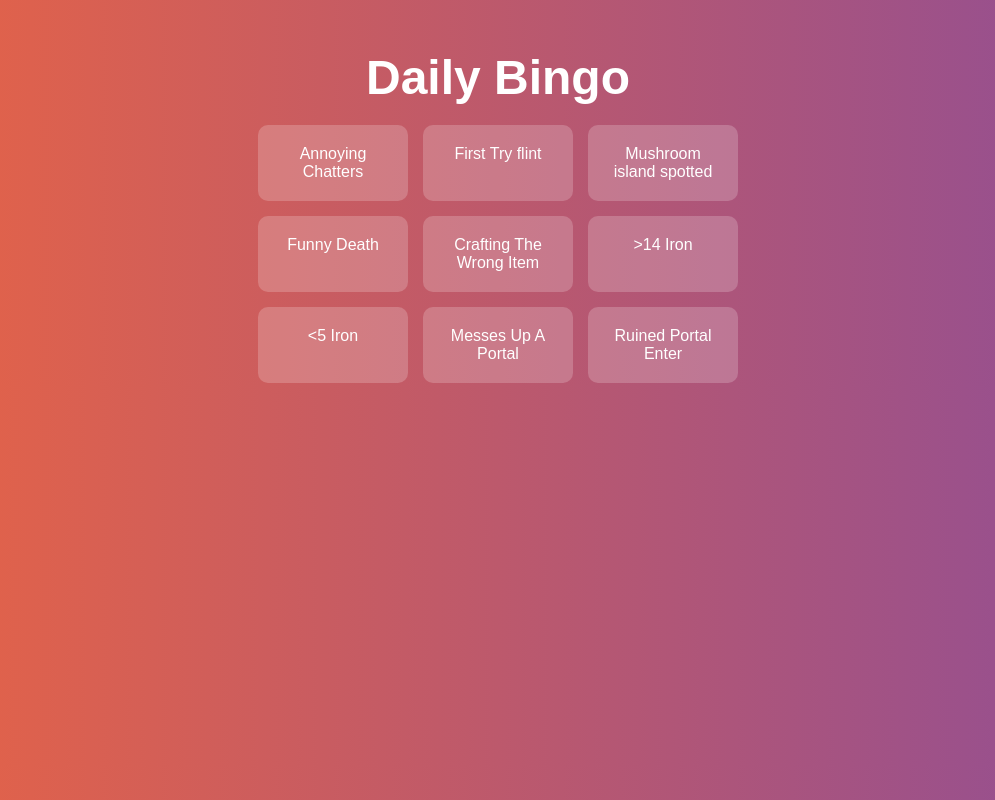
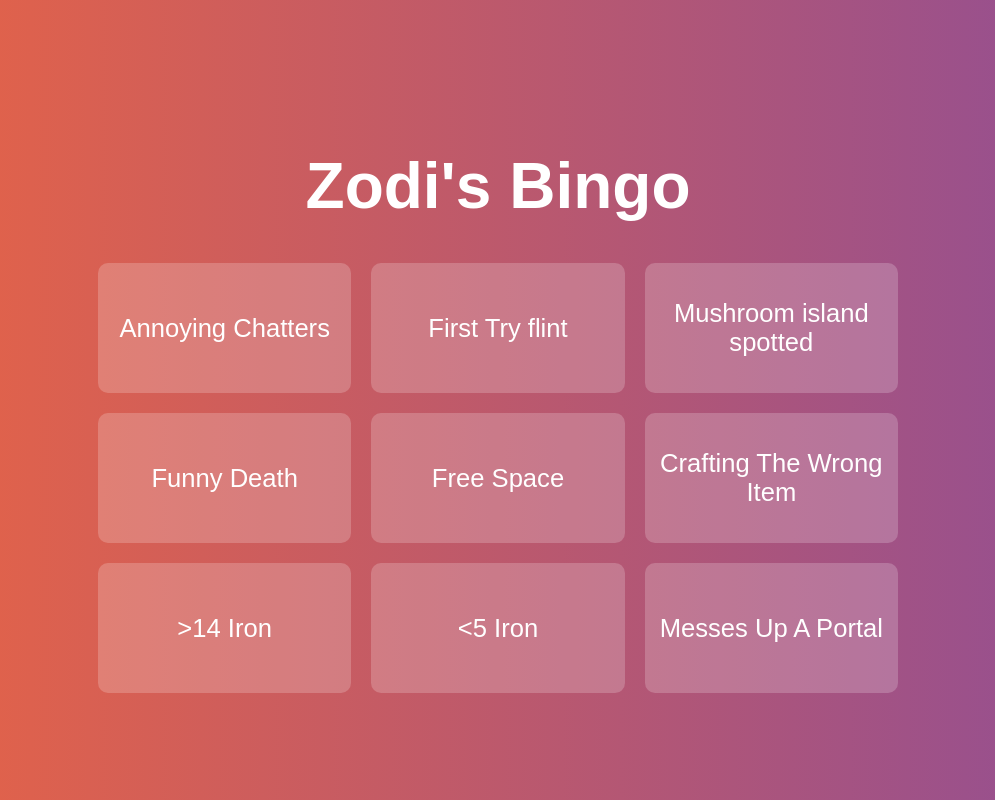
Before and after one commit to ZodiDev/Bingo, a plain HTML site: page index.html in a window 1280 px wide. Shown: the whole page, without its empty margins (142-1137 px from the left). Drawn offline with Linux system fonts and the light colour scheme.

Commit message:
Add files via upload

```diff
--- a/index.html
+++ b/index.html
@@ -1,13 +1,13 @@
 <!DOCTYPE html>
 <html lang="en">
   <head>
-  <meta charset="UTF-8">
+    <meta charset="UTF-8" />
     <title>Daily Bingo</title>
-  <link rel="stylesheet" href="style.css">
+    <link rel="stylesheet" href="style.css" />
   </head>
   <body>
     <div class="container">
-    <h1>Daily Bingo</h1>
+      <h1>Zodi's Bingo</h1>
       <div id="bingo-board">
         <!-- Bingo cells will be generated here -->
       </div>
--- a/script.js
+++ b/script.js
@@ -20,13 +20,6 @@ const bingoItems = [
   "Hunger reset",
 ];
 
-// Remove the fetch function
-// async function fetchBingoItems() {
-//   const response = await fetch('bingo.json');
-//   const items = await response.json();
-//   return items;
-// }
-
 // Generate a consistent random seed based on the current date
 function getDailySeed() {
   const date = new Date();
@@ -48,7 +41,7 @@ function shuffleItems(items, seed) {
     const j = Math.floor(seededRandom(seed + i) * (i + 1));
     [shuffled[i], shuffled[j]] = [shuffled[j], shuffled[i]];
   }
-  return shuffled.slice(0, 9); // Return only 9 items
+  return shuffled;
 }
 
 // Render the bingo board
@@ -89,12 +82,21 @@ let claimedCells = JSON.parse(localStorage.getItem("claimedCells")) || [];
 
 function init() {
   const seed = getDailySeed();
-  const bingoItemsForToday = shuffleItems(bingoItems, seed);
+
+  // Exclude "Free Space" and shuffle the remaining items
+  const itemsWithoutFreeSpace = bingoItems.slice();
+  const shuffledItems = shuffleItems(itemsWithoutFreeSpace, seed);
+
+  // Select 8 items since the middle one will be "Free Space"
+  const selectedItems = shuffledItems.slice(0, 8);
+
+  // Insert "Free Space" into the middle position
+  selectedItems.splice(4, 0, "Free Space"); // Position 4 is the middle in a 9-item list
 
   // Save today's bingo items in localStorage
-  localStorage.setItem("todayBingoItems", JSON.stringify(bingoItemsForToday));
+  localStorage.setItem("todayBingoItems", JSON.stringify(selectedItems));
 
-  renderBoard(bingoItemsForToday);
+  renderBoard(selectedItems);
 }
 
 // Check if the stored bingo items are for today
@@ -103,9 +105,14 @@ function isSameDay() {
   if (!storedItems) return false;
 
   const seed = getDailySeed();
-  const items = shuffleItems(bingoItems, seed);
 
-  return JSON.stringify(storedItems) === JSON.stringify(items);
+  // Reconstruct today's bingo items
+  const itemsWithoutFreeSpace = bingoItems.slice();
+  const shuffledItems = shuffleItems(itemsWithoutFreeSpace, seed);
+  const selectedItems = shuffledItems.slice(0, 8);
+  selectedItems.splice(4, 0, "Free Space"); // Insert "Free Space" in the middle
+
+  return JSON.stringify(storedItems) === JSON.stringify(selectedItems);
 }
 
 // Clear localStorage if it's a new day
--- a/style.css
+++ b/style.css
@@ -1,42 +1,61 @@
 body {
-  background: linear-gradient(to right, #e96443, #904e95);
+  background: linear-gradient(
+    to right,
+    #e96443,
+    #904e95
+  ); /* Reverted to original gradient */
   font-family: Arial, sans-serif;
   color: #fff;
-  text-align: center;
   margin: 0;
   padding: 0;
+  display: flex;
+  flex-direction: column;
+  align-items: center; /* Center content horizontally */
+  min-height: 100vh;
 }
 
 .container {
-  margin-top: 50px;
+  display: flex;
+  flex-direction: column;
+  align-items: center; /* Center content horizontally */
+  justify-content: center; /* Center content vertically */
+  flex: 1; /* Take up remaining space to center vertically */
 }
 
 h1 {
-  font-size: 48px;
-  margin-bottom: 20px;
+  font-size: 64px;
+  margin-bottom: 40px;
+  text-align: center; /* Center the heading */
 }
 
 #bingo-board {
   display: grid;
-  grid-template-columns: repeat(3, 150px);
-  grid-gap: 15px;
-  justify-content: center;
-  margin: 0 auto;
+  grid-template-columns: repeat(3, 1fr);
+  grid-gap: 20px;
+  width: 90vw;
+  max-width: 800px; /* Increased max-width to make board wider */
+  grid-auto-rows: 130px; /* Set fixed row height to make boxes shorter */
 }
 
 .bingo-cell {
   background-color: rgba(255, 255, 255, 0.2);
-  padding: 20px;
+  color: #fff;
   cursor: pointer;
   border-radius: 10px;
   transition: background-color 0.3s;
+  display: flex;
+  align-items: center;
+  justify-content: center;
+  font-size: 1.6rem;
+  text-align: center;
 }
 
 .bingo-cell:hover {
-  background-color: rgba(255, 255, 255, 0.3);
+  background-color: rgba(255, 255, 255, 0.4);
 }
 
 .bingo-cell.claimed {
-  background-color: rgba(0, 128, 0, 0.6);
+  background-color: rgba(34, 139, 34, 0.8);
+  color: #fff;
   text-decoration: line-through;
 }
```
Lines whose indentation alone changed are shown as unchanged.
